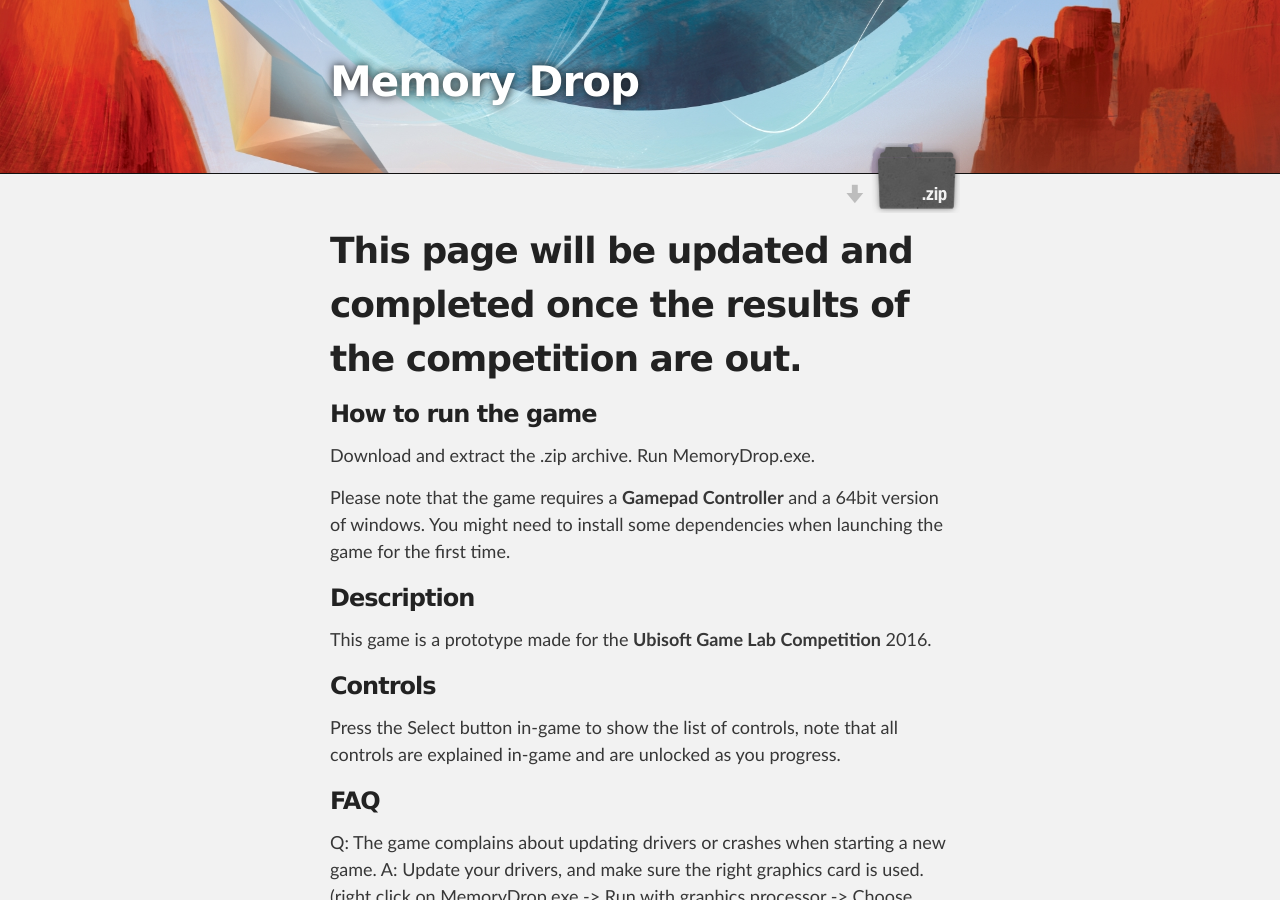
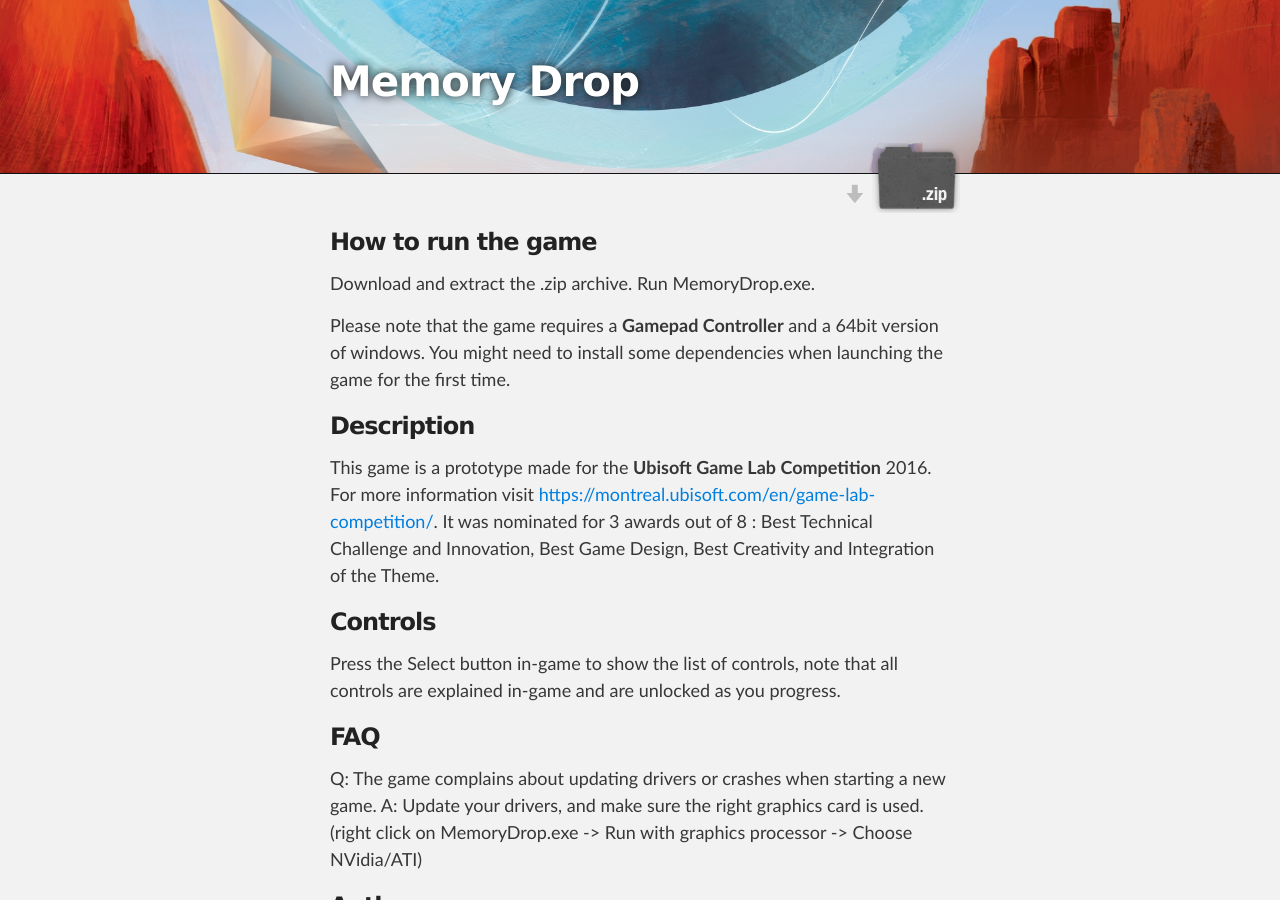
Before and after one commit to Lectem/lectem.github.io, a Jekyll site: the page built from MemoryDrop.md, in a window 1280 px wide and 900 px high. Built offline with Jekyll 4.4.1, drawn with Linux system fonts in a browser that asks for light colours.

Commit message:
nominations

```diff
--- a/MemoryDrop.md
+++ b/MemoryDrop.md
@@ -4,10 +4,6 @@ title: Memory Drop
 headersuffix: _memorydrop
 download: https://drive.google.com/open?id=0B6T7Ki5czaPEOGJ3MXZsMzR0RU0
 ---
-
-# This page will be updated and completed once the results of the competition are out.
-
-
 
 
 ### How to run the game
@@ -20,7 +16,8 @@ You might need to install some dependencies when launching the game for the firs
 
 ### Description
 
-This game is a prototype made for the **Ubisoft Game Lab Competition** 2016.
+This game is a prototype made for the **Ubisoft Game Lab Competition** 2016. For more information visit [https://montreal.ubisoft.com/en/game-lab-competition/](https://montreal.ubisoft.com/en/game-lab-competition/).
+It was nominated for 3 awards out of 8 : Best Technical Challenge and Innovation, Best Game Design, Best Creativity and Integration of the Theme.
 
 ### Controls
 
```
